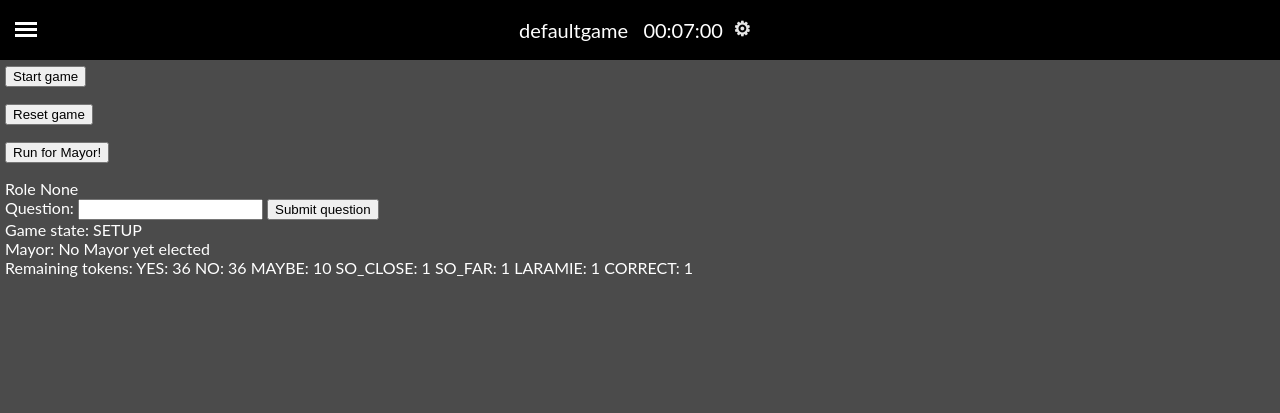
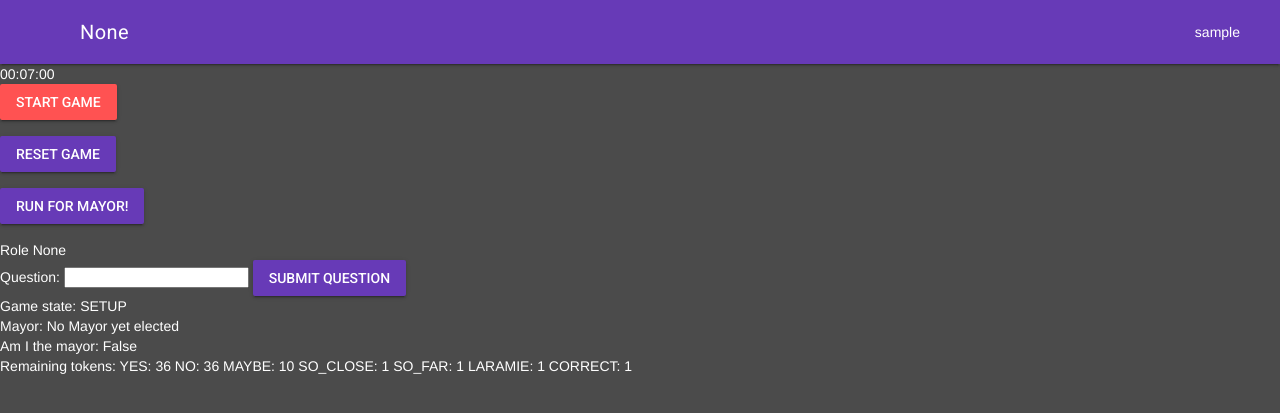
Before and after one commit to ug42/westwords, a Flask app: page / in a window 1280 px wide. Shown: the top 413 px of the page. Run offline with Flask 2, Linux system fonts and the light colour scheme; the visitor is signed in with stand-in values (Sample User, id 1); some libraries are stand-ins or nearby versions.

Commit message:
Simplify game parsing and adopt material UI bits
Mostly adding a whole bunch of parsing bits on the game info, added some
routing for future word displays and lots of formatting changes to how
things are displayed.

```diff
--- a/server.py
+++ b/server.py
@@ -53,10 +53,7 @@ def log(text):
         print(str(PLAYERS))
 
 
-
-
-
-def parse_game_state(unparsed_game_state, session_sid):
+def parse_game_state(game_id, session_sid):
     """Parses the initial game state dict + tuple into a dict with player info.
 
     Args:
@@ -70,26 +67,37 @@ def parse_game_state(unparsed_game_state, session_sid):
             str 'mayor' name, bool 'am_mayor', a list of str 'questions', a list
             of str 'players' names, and a str 'role' for the player.
     """
-    game_state = unparsed_game_state[0]
-    questions = unparsed_game_state[1]
-    player_sids = unparsed_game_state[2]
+    if game_id:
+        (game_state, questions, player_sids) = GAMES[game_id].get_state(game_id)
+    else:
+        (game_state, questions, player_sids) = westwords.Game(
+            timer=0, player_sids=[]).get_state(None)
 
     game_state['questions'] = []
+    # for id, question in enumerate(questions):
+    #     if game_state['mayor'] == session_sid:
+    #         question_html = question.mayor_html_format()
+    #     else:
+    #         question_html = question.html_format()
+    #     formatted_question = question_html.format(
+    #         game_id=game_id, id=id,
+    #         player_name=PLAYERS[question.player_sid].name)
+    #     game_state['questions'].append(formatted_question)
+    # # Let's make it show most recent at the top. :)
     for id, question in enumerate(questions):
-        if game_state['mayor'] == session_sid:
-            question_html = question.mayor_html_format()
-        else:
-            question_html = question.html_format()
-        formatted_question = question_html.format(
-            id=id, player_name=PLAYERS[question.player_sid].name)
-        game_state['questions'].append(formatted_question)
-    # Let's make it show most recent at the top. :)
+        game_state['questions'].append({
+            'id': id,
+            'question': question.question_text,
+            'player': PLAYERS[question.player_sid].name,
+            'answer': question.get_answer(),
+        })
     game_state['questions'].reverse()
 
     game_state['players'] = []
     for sid in player_sids:
         if sid in PLAYERS:
-            game_state['players'].append(PLAYERS[sid].name)
+            game_state['players']
+
 
     game_state['am_mayor'] = game_state['mayor'] == session_sid
     game_state['am_admin'] = game_state['admin'] == session_sid
@@ -101,10 +109,10 @@ def parse_game_state(unparsed_game_state, session_sid):
         # No mayor is yet selected. and this is now a load-bearing string. :|
         game_state['mayor'] = 'No Mayor yet elected'
 
-    try:
-        game_state['role'] = str(player_sids[session_sid])
-    except KeyError as e:
-        log(f'Unable to find player role from SID in game: {e}')
+    if session_sid in player_sids:
+        game_state['role'] = str(player_sids[session_sid]).capitalize()
+    else:
+        game_state['role'] = None
 
     return game_state
 
@@ -128,20 +136,18 @@ def index():
     ###########
     # Remove to here.
     ############
-    GAMES
+
     if PLAYERS[session['sid']] and PLAYERS[session['sid']].game in GAMES:
         game_id = PLAYERS[session['sid']].game
-        game_state = parse_game_state(
-            GAMES[game_id].get_state(game_id), session['sid'])
+        game_state = parse_game_state(game_id, session['sid'])
     else:
         # Return the values from an empty game
-        game_state = parse_game_state(
-            westwords.Game(timer=0, player_sids=[]).get_state(None),
-            session['sid'])
+        game_id = None
+        game_state = parse_game_state(None, session['sid'])
 
     return render_template(
-        'game.html',
-        questions=game_state['questions'],
+        'game.html.j2',
+        question_list=game_state['questions'],
         players=game_state['players'],
         game_name=game_state['game_id'],
         game_state=game_state['game_state'],
@@ -150,7 +156,8 @@ def index():
         tokens=game_state['tokens'],
         am_mayor=game_state['am_mayor'],
         am_admin=game_state['am_admin'],
-        role=str(game_state['role']) or None,
+        role=game_state['role'],
+        game_id=game_id,
         # Remove this when done poking at things. :P
         DEBUG=app.config['DEBUG'],
     )
@@ -184,10 +191,12 @@ def get_words(game_id):
         words = GAMES[game_id].get_words()
         if words:
             return render_template(
-                'word_choice.html.j2', words=words)
+                'word_choice.html.j2',
+                words=words,
+                game_id=game_id,
+            )
         else:
             return 'Unable to provide word choices.'
-
 
 
 # TODO: Move this to use Flask rooms, if useful above current setup
@@ -229,10 +238,11 @@ def connect(auth):
 
 
 @socketio.on('question')
-def add_question(question_text):
-    game_id = PLAYERS[session['sid']].game
-    question = westwords.Question(session['sid'], question_text)
-    if game_id in GAMES and GAMES[game_id].is_started():
+def add_question(game_id, question_text):
+    if (game_id in GAMES and
+        GAMES[game_id].is_player_in_game(session['sid']) and
+        GAMES[game_id].is_started()):
+        question = westwords.Question(session['sid'], question_text)
         # Race condition is only an issue if you lose the race. :|
         question_id = len(GAMES[game_id].questions)
         # FIXME: Move this to use a page reload instead of rendering question
@@ -243,11 +253,13 @@ def add_question(question_text):
 
         GAMES[game_id].questions.append(question)
         emit('add_question',
-             {'q': question_html, 'game_id': game_id}, broadcast=True)
+                {'q': question_html, 'game_id': game_id}, broadcast=True)
+
+    print(f'Unable to add question for game {game_id}')
 
 
 @socketio.on('answer_question')
-def answer_question(question_id, answer):
+def answer_question(game_id, question_id, answer):
     """Answer the question for a given game, if the user is the mayor.
 
     Args:
@@ -271,7 +283,6 @@ def answer_question(question_id, answer):
     if GAMES[game_id].mayor != session['sid']:
         log('User is not mayor!')
         return False
-
 
     if question_id >= len(GAMES[game_id].questions):
         log(f'Question {question_id} is an out of array index.')
@@ -308,7 +319,7 @@ def game_status(game_id=None):
     if game_id in GAMES:
         emit(
             'game_state',
-            parse_game_state(GAMES[game_id].get_state(game_id), session['sid'])
+            parse_game_state(game_id, session['sid'])
         )
 
 
@@ -332,12 +343,12 @@ def add_mayor_nominee(game_id):
 # Timer functions
 @socketio.on('game_start_req')
 def start_game(game_id):
-    log(f'Starting timer for game {game_id}')
     if game_id in GAMES:
         (success, message) = GAMES[game_id].start()
         if not success:
             emit('admin_error', f'Unable to start game: {message}')
             return
+        log(f'Starting timer for game {game_id}')
         emit('game_start_rsp', game_id, broadcast=True)
         socketio.emit('force_refresh', game_id, broadcast=True)
 
@@ -358,5 +369,26 @@ def get_role(game_id):
         emit('player_role', GAMES[game_id].get_player_role(session['sid']))
 
 
+@socketio.on('word_choice')
+def set_word(game_id, word):
+    """Set the chosen word for the provided game ID.
+
+    Args:
+        game_id: String game ID referencing the game.
+        word: String word referencing the word to set as the chosen word for the
+            game.
+    """
+    if game_id not in GAMES:
+        socket.emit('mayor_error', f'Unable to set word for game {game_id}.')
+        return
+
+    if session['sid'] != GAMES[game_id].mayor:
+        socket.emit('mayor_error',
+                    f'Word set attempt failed. User is not mayor.')
+        return
+
+    GAMES[game_id].set_word()
+
+
 if __name__ == '__main__':
     socketio.run(app)
--- a/static/css/style.css
+++ b/static/css/style.css
@@ -11,247 +11,3 @@ body {
   padding: 0;
   margin: 0;
 }
-
-.header {
-  display: block;
-  margin: 0 auto;
-  width: 100%;
-  max-width: 100%;
-  box-shadow: none;
-  background-color: rgb(0, 0, 0);
-  color: rgb(255, 255, 255);
-  font-size: 20px;
-  text-align: center;
-  position: fixed;
-  height: 60px!important;
-  overflow: hidden;
-  z-index: 10;
-}
-
-.header div.game_info {
-  height: 60px;
-  width: 100%;
-  align-items: center;
-  justify-content: center;
-  /* padding-top: 30px; */
-  display: flex;
-  position: relative;
-}
-
-.header a {
-  padding-bottom: 4px;
-  display: flex;
-  padding-inline: 10px;
-  font-weight: bold;
-  cursor: pointer;
-  text-decoration: none;
-  color: rgba(255, 255, 255, 0.9)
-}
-
-.header div.game_name {
-  display: inline;
-  float: center;
-}
-
-.main {
-  margin: 0 auto;
-  display: block;
-  height: 100%;
-  margin-top: 65px;
-  margin-left: 5px;
-  margin-right: 5px;
-  margin-bottom: 65px;
-}
-
-.mainInner {
-  display: table;
-  height: 100%;
-  width: 100%;
-  text-align: center;
-}
-
-.mainInner div {
-  display: table-cell;
-  vertical-align: middle;
-  font-size: 3em;
-  font-weight: bold;
-  letter-spacing: 1.25px;
-}
-
-#sideMenu {
-  height: 100%;
-  position: fixed;
-  left: 0;
-  width: 250px;
-  margin-top: 60px;
-  transform: translateX(-250px);
-  transition: transform 250ms ease-in-out;
-  background: grey;
-  z-index: 1;
-}
-
-.sideMenuInner {
-  margin: 0;
-  padding: 0;
-  border-top: 1px solid black;
-}
-
-.sideMenuInner li {
-  list-style: none;
-  color: #fff;
-  text-transform: uppercase;
-  font-weight: bold;
-  padding: 20px;
-  cursor: pointer;
-  border-bottom: 1px solid black;
-}
-
-.sideMenuInner li span {
-  display: block;
-  font-size: 14px;
-  color: rgba(255, 255, 255, 0.50);
-}
-
-.sideMenuInner li a {
-  color: #fff;
-  text-transform: uppercase;
-  font-weight: bold;
-  cursor: pointer;
-  text-decoration: none;
-}
-
-.sideMenuInner div {
-  color: #fff;
-  text-decoration: none;
-}
-
-#sideMenu div.players {
-
-}
-
-input[type="checkbox"]:checked~#sideMenu {
-  transform: translateX(0);
-}
-
-input[type=checkbox] {
-  transition: all 0.3s;
-  box-sizing: border-box;
-  display: none;
-}
-
-.sideIconToggle {
-  transition: all 0.3s;
-  box-sizing: border-box;
-  cursor: pointer;
-  position: absolute;
-  z-index: 99;
-  height: 100%;
-  width: 100%;
-  top: 22px;
-  left: 15px;
-  height: 22px;
-  width: 22px;
-}
-
-.spinner {
-  transition: all 0.3s;
-  box-sizing: border-box;
-  position: absolute;
-  height: 3px;
-  width: 100%;
-  background-color: #fff;
-}
-
-.horizontal {
-  transition: all 0.3s;
-  box-sizing: border-box;
-  position: relative;
-  float: left;
-  margin-top: 3px;
-}
-
-.diagonal.part-1 {
-  position: relative;
-  transition: all 0.3s;
-  box-sizing: border-box;
-  float: left;
-}
-
-.diagonal.part-2 {
-  transition: all 0.3s;
-  box-sizing: border-box;
-  position: relative;
-  float: left;
-  margin-top: 3px;
-}
-
-input[type=checkbox]:checked~.sideIconToggle>.horizontal {
-  transition: all 0.3s;
-  box-sizing: border-box;
-  opacity: 0;
-}
-
-input[type=checkbox]:checked~.sideIconToggle>.diagonal.part-1 {
-  transition: all 0.3s;
-  box-sizing: border-box;
-  transform: rotate(135deg);
-  margin-top: 8px;
-}
-
-input[type=checkbox]:checked~.sideIconToggle>.diagonal.part-2 {
-  transition: all 0.3s;
-  box-sizing: border-box;
-  transform: rotate(-135deg);
-  margin-top: -9px;
-}
-
-#sidenav-overlay {
-  position: fixed;
-  top: 0;
-  left: 0;
-  width: 0;
-  height: 100%;
-  background: rgba(0, 0, 0, .1);
-  cursor: pointer;
-  z-index: 1;
-}
-
-
-/* The Modal (background) */
-.modal {
-  display: none; /* Hidden by default */
-  position: fixed; /* Stay in place */
-  z-index: 1; /* Sit on top */
-  padding-top: 65px; /* Location of the box */
-  left: 0;
-  top: 0;
-  width: 100%; /* Full width */
-  height: 100%; /* Full height */
-  overflow: auto; /* Enable scroll if needed */
-  background-color: rgb(0,0,0); /* Fallback color */
-  background-color: rgba(0,0,0,0.4); /* Black w/ opacity */
-}
-
-/* Modal Content */
-.modal-content {
-  background-color: #3145ff;
-  margin: auto;
-  padding: 10px;
-  border: 1px solid #888;
-  width: 60%;
-}
-
-/* The Close Button */
-.close {
-  color: #aaaaaa;
-  float: right;
-  font-size: 28px;
-  font-weight: bold;
-}
-
-.close:hover,
-.close:focus {
-  color: #000;
-  text-decoration: none;
-  cursor: pointer;
-}
--- a/templates/_layout.html
+++ b/templates/_layout.html
@@ -3,22 +3,15 @@
 <head>
   <meta name="viewport" content="width=device-width, initial-scale=1">
   <title>WestWords</title>
-  <link rel="stylesheet" type="text/css" href="{{ url_for('static', filename='css/style.css') }}">
+  <link rel="stylesheet" href="{{ url_for('static', filename='css/style.css') }}" type="text/css" >
+  <link rel="stylesheet" href="http://fonts.googleapis.com/css?family=Roboto:300,400,500,700" type="text/css">
+  <link rel="stylesheet" href="https://fonts.googleapis.com/icon?family=Material+Icons">
+  <link rel="stylesheet" href="https://code.getmdl.io/1.3.0/material.deep_purple-red.min.css" />
   </link>
 
   <meta name="viewport" content="width=device-width, initial-scale=1">
 </head>
 <html lang="en">
-
-<!-- Modal pop-up plumbing -->
-<div id="modal-div" class="modal">
-  <div class="modal-content">
-    <div class="modal-content" id="modal-text" style="display: inline">
-      Empty modal text
-    </div>
-    <span class="close">&times;</span>
-  </div>
-</div>
 
 <!-- Flash messages from Flask -->
 {% with messages = get_flashed_messages() %}
@@ -33,50 +26,43 @@
 
 <!-- Scripts -->
 <script src="https://cdnjs.cloudflare.com/ajax/libs/socket.io/4.5.2/socket.io.js"></script>
+<script defer src="https://code.getmdl.io/1.3.0/material.min.js"></script>
 <script src="{{ url_for('static', filename='js/easytimer.min.js') }}"></script>
 <script src="{{ url_for('static', filename='js/script.js') }}"></script>
 
-<!-- Top nav/status -->
-<div class="header">
-  <div class="game_info">
-    {{ game_name }}
-    &nbsp;&nbsp;
-    <div id="game_timer"></div>
-    <!-- TODO: pop-up model with iframe for setting the timer. -->
-    <div class="gear"><a href="#" onclick="">&#x2699;</a></div>
-  </div>
-
-</div>
-
-<!-- Side bar -->
-<div id="sidebarContainer">
-  <input type="checkbox" class="openSideMenu" id="openSideMenu">
-
-  <label for="openSideMenu" class="sideIconToggle">
-    <div class="spinner diagonal part-1"></div>
-    <div class="spinner horizontal"></div>
-    <div class="spinner diagonal part-2"></div>
-  </label>
-
-  <div id="sideMenu">
-    <ul class="sideMenuInner">
-      <div>Username: {{ session.username }}</div>
-      <form action="/username" id="username_change" method="POST">
+<!-- Always shows a header, even in smaller screens. -->
+<div class="mdl-layout mdl-js-layout mdl-layout--fixed-header">
+  <header class="mdl-layout__header">
+    <div class="mdl-layout__header-row">
+      <!-- Title -->
+      <span class="mdl-layout-title">{{ role }}</span>
+      <!-- Add spacer, to align navigation to the right -->
+      <div class="mdl-layout-spacer"></div>
+      <!-- Navigation. We hide it in small screens. -->
+      <nav class="mdl-navigation mdl-layout--large-screen-only">
+        {{ session.username }}
+      </nav>
+    </div>
+  </header>
+  <div class="mdl-layout__drawer">
+    <span class="mdl-layout-title">Foo</span>
+    <nav class="mdl-navigation">
+      <a class="mdl-navigation__link" href="">Link</a>
+      <a class="mdl-navigation__link" href="">Link</a>
+      <a class="mdl-navigation__link" href="">Link</a>
+      <a class="mdl-navigation__link" href="">Link</a>
+      <button class="mdl-button mdl-js-button mdl-button--raised mdl-button--colored">Change Name</button>
+      <!-- <form action="/username" id="username_change" method="POST">
         Username: <input type="text" name="username" id="username">
         <li onclick="hideSidebar()">
           <a href="#" onclick="document.getElementById('username_change').submit()">Change username</a>
         </li>
-      </form>
-      <li class="active" onclick="hideSidebar()"><a href="#" data-toggle="tab">Item1</a></li>
-      <li onclick="hideSidebar()"><a href="#" data-toggle="tab">Item2</a></li>
-      <li onclick="hideSidebar()"><a href="#" data-toggle="tab">Item3</a></li>
-      <div id="players">
-        <b>Players</b>
-        {% for player in players %}
-        <br>{{ player }}
-        {% endfor %}
-      </div>
-    </ul>
+      </form> -->
+    </nav>
   </div>
+  <main class="mdl-layout__content">
+    <div class="page-content">
+{% block body %}{% endblock %}
+    </div>
+  </main>
 </div>
-{% block body %}{% endblock %}
--- a/templates/game.html
+++ /dev/null
@@ -1,45 +0,0 @@
-{% extends "_layout.html" %}
-{% block body %}
-
-
-<div class="main">
-    <!-- TODO: Make it so the updated game_status and the dynamic status is the same. -->
-    <!-- TODO: set clock to run based on the current state. -->
-    <div id="controls">
-        <!-- These two controls should be gated -->
-        <p><button id="game_start">Start game</button></p>
-        <p><button id="game_reset">Reset game</button></p>
-        <!-- so break them into a if game is started thing. -->
-        <p><button id="proper_noun" hidden>Is it a proper noun?</button></p>
-        <p><button id="nominate_mayor">Run for Mayor!</button></p>
-        {% if am_mayor %}
-        <b>Mayor controls</b>
-        <button id="undo">Undo last answer</button>
-        {% endif %}
-        {% if DEBUG %}
-        <b>DEBUGGING</b>
-        <button id="get_game_state">Get game state</button>
-        {% endif %}
-        Role {{ role }}
-        <div id="question_div">
-            Question: <input type="text" id="question">
-            <button id="question_submit">Submit question</button>
-        </div>
-        <div id="game_state">Game state: {{game_state}}</div>
-        <div id="mayor_name">Mayor: {{mayor}}</div>
-        <div id="token_count">Remaining tokens: {{tokens}}</div>
-        {% for p in players %}
-        <br>{{ p.name }} {{ p.role }}
-        {% endfor %}
-    </div>
-    <div id="questions" style="width:100%; display: inline-block">
-        <!-- HTML provided from questions is already escaped. -->
-        {% for q in questions %}
-        {{ q|e }}
-        {% endfor %}
-    </div>
-    <div id="controls">
-
-    </div>
-</div>
-{% endblock %}
--- /dev/null
+++ b/templates/game.html.j2
@@ -0,0 +1,65 @@
+{% extends "_layout.html" %}
+{% block body %}
+
+
+<div class="main">
+    <!-- TODO: Make it so the updated game_status and the dynamic status is the same. -->
+    <!-- TODO: set clock to run based on the current state. -->
+    <div id="controls">
+        <div id="game_timer"></div>
+        <!-- These two controls should be gated -->
+        <p><button class="mdl-button mdl-js-button mdl-button--raised mdl-js-ripple-effect mdl-button--accent" id="game_start">Start game</button></p>
+        <p><button class="mdl-button mdl-js-button mdl-button--raised mdl-js-ripple-effect mdl-button--colored" id="game_reset">Reset game</button></p>
+        <!-- so break them into a if game is started thing. -->
+        <p><button class="mdl-button mdl-js-button mdl-button--raised mdl-js-ripple-effect mdl-button--colored" id="proper_noun" hidden>Is it a proper noun?</button></p>
+        <p><button class="mdl-button mdl-js-button mdl-button--raised mdl-js-ripple-effect mdl-button--colored" id="nominate_mayor">Run for Mayor!</button></p>
+        {% if DEBUG %}
+        <b>DEBUGGING</b>
+        <button class="mdl-button mdl-js-button mdl-button--raised mdl-js-ripple-effect mdl-button--colored" id="get_game_state">Get game state</button>
+        {% endif %}
+        Role {{ role }}
+        <div id="question_div">
+            Question: <input type="text" id="question">
+            <button class="mdl-button mdl-js-button mdl-button--raised mdl-js-ripple-effect mdl-button--colored" id="question_submit">Submit question</button>
+        </div>
+        <div id="game_state">Game state: {{game_state}}</div>
+        <div id="mayor_name">Mayor: {{mayor}}</div>
+        <div>Am I the mayor: {{ am_mayor }}</div>
+        <div id="token_count">Remaining tokens: {{tokens}}</div>
+        <div id="players">
+        {% for p in players %}
+        <br>{{ p }}
+        {% endfor %}
+        </div>
+    </div>
+    <div id="questions_div">
+        <!-- HTML provided from questions is already escaped. -->
+        {% for question_object in question_list -%}
+            <div>{{ question_object.player }}: {{ question_object.question }}
+                <div id="q{{question_object.id}}a" style="display: inline">
+                {% if question_object.answer -%}
+                    {{ question_object.answer }}
+                {%- else -%}
+                    {% if am_mayor -%}
+                    {# <div style="display: inline"> #}
+                        <button onclick="answer('{{ game_id }}', {{ question_object.id }}, 'yes')">Yes</button>
+                        <button onclick="answer('{{ game_id }}', {{ question_object.id }}, 'no')">No</button>
+                        <button onclick="answer('{{ game_id }}', {{ question_object.id }}, 'maybe')">Maybe</button>
+                        <button onclick="answer('{{ game_id }}', {{ question_object.id }}, 'so_close')">So Close</button>
+                        <button onclick="answer('{{ game_id }}', {{ question_object.id }}, 'so_far')">Very far off</button>
+                        <button onclick="answer('{{ game_id }}', {{ question_object.id }}, 'correct')">Correct!</button>
+                    {# </div> #}
+                    {%- endif %}
+                {%- endif %}
+                </div>
+            </div>
+        {%- endfor %}
+    </div>
+    <div id="controls">
+        {% if am_mayor %}
+        <b>Mayor controls</b>
+        <button click="undoAnswer({{ game_id }})" class="mdl-button mdl-js-button mdl-button--raised mdl-js-ripple-effect mdl-button--colored" id="undo">Undo last answer</button>
+        {% endif %}
+    </div>
+</div>
+{% endblock %}
--- a/templates/login.html
+++ b/templates/login.html
@@ -3,7 +3,7 @@
 <div class="main">
     <form action="/username" method="POST">
         <p>Enter a username: <input id="username" name="username" value="{{ session.username }}">
-            <button type="submit" id=".">Submit</button>
+            <button class="mdl-button mdl-js-button mdl-button--raised mdl-button--colored" type="submit" id=".">Submit</button>
         </p>
     </form>
 </div>
--- a/templates/word_choice.html.j2
+++ b/templates/word_choice.html.j2
@@ -1,3 +1,3 @@
 {% for w in words %}
-  <button onclick="sendWord({{w}})">{{w}}</button>
+  <button onclick="sendWord({{game_id}}, {{w}})">{{w}}</button>
 {% endif %}
```
Also changed, not shown: static/js/script.js (+21 -68 lines), westwords/game.py (+56 -26 lines), westwords/question.py (+5 -13 lines), 1 other file.
